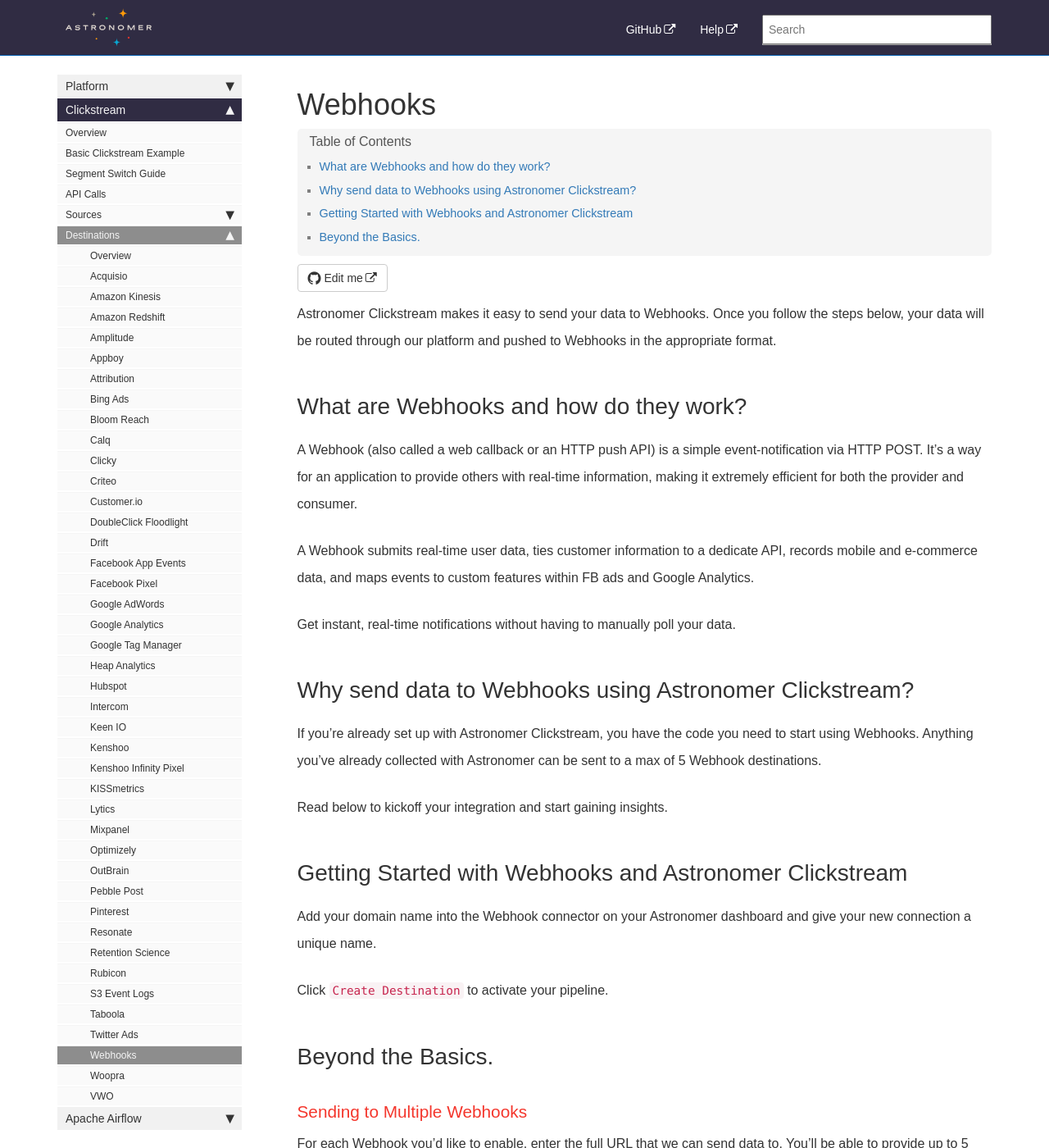
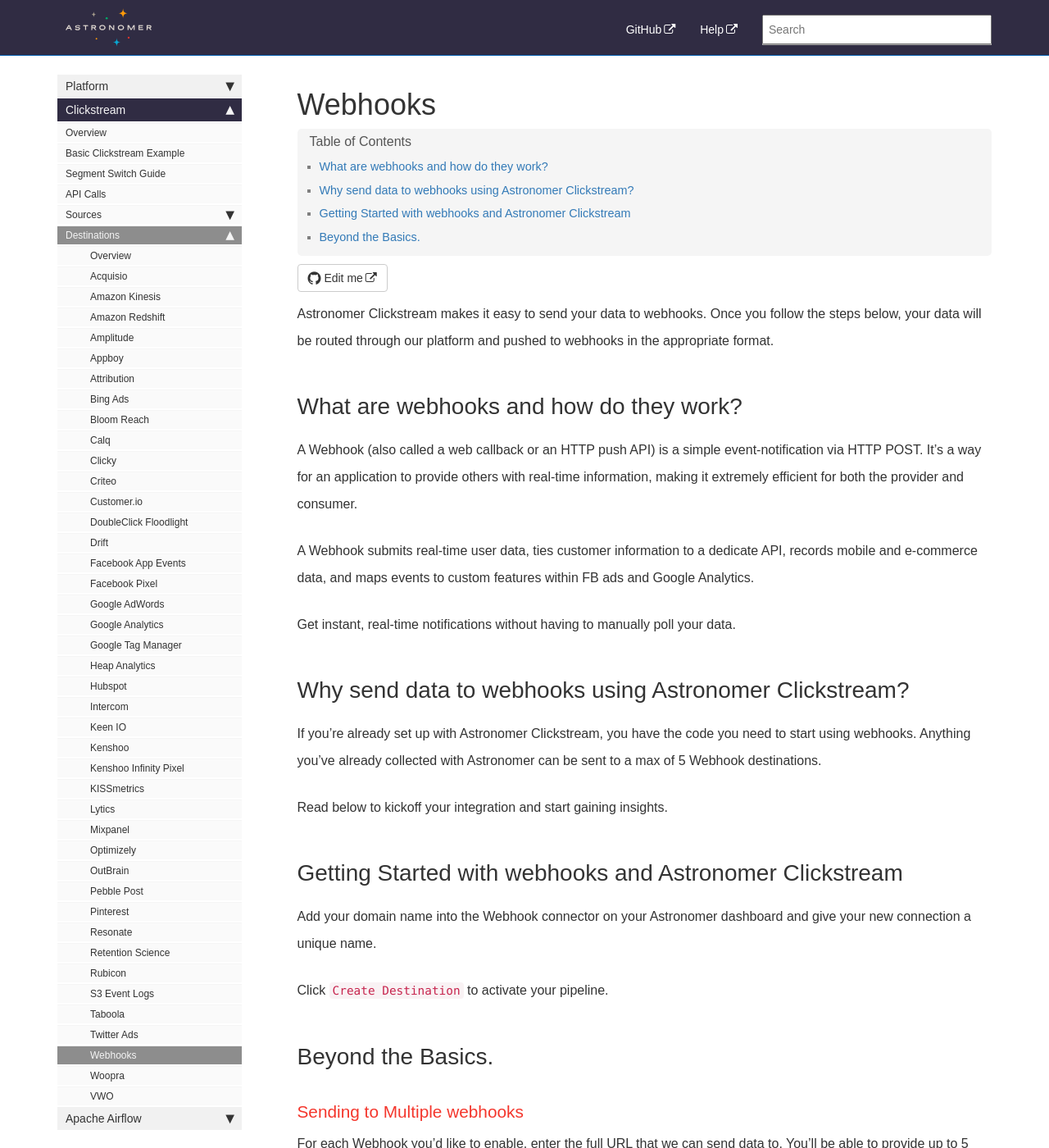
Before and after one commit to petedejoy/documentation, a Jekyll site: the page built from v2/clickstream/destinations/webhooks.md, in a window 1280 px wide and 1400 px high. Shown: the whole window at 82% size. Built offline with Jekyll 4.4.1, drawn with Linux system fonts in a browser that asks for light colours; nearby versions of some CDN libraries; some web fonts are replaced; comment, search, counter and statistics services are not loaded; some of the changed text lies outside the part shown.

```diff
--- a/v2/clickstream/destinations/webhooks.md
+++ b/v2/clickstream/destinations/webhooks.md
@@ -2,9 +2,9 @@
 title: Webhooks
 sidebar: platform_sidebar
 ---
-Astronomer Clickstream makes it easy to send your data to Webhooks. Once you follow the steps below, your data will be routed through our platform and pushed to Webhooks in the appropriate format.
+Astronomer Clickstream makes it easy to send your data to webhooks. Once you follow the steps below, your data will be routed through our platform and pushed to webhooks in the appropriate format.
 
-## What are Webhooks and how do they work?
+## What are webhooks and how do they work?
 
 A Webhook (also called a web callback or an HTTP push API) is a simple event-notification via HTTP POST. It's a way for an application to provide others with real-time information, making it extremely efficient for both the provider and consumer.
 
@@ -12,13 +12,13 @@ A Webhook submits real-time user data, ties customer information to a dedicate A
 
 Get instant, real-time notifications without having to manually poll your data.
 
-## Why send data to Webhooks using Astronomer Clickstream?
+## Why send data to webhooks using Astronomer Clickstream?
 
-If you're already set up with Astronomer Clickstream,  you have the code you need to start using Webhooks. Anything you've already collected with Astronomer can be sent to a max of 5 Webhook destinations.
+If you're already set up with Astronomer Clickstream,  you have the code you need to start using webhooks. Anything you've already collected with Astronomer can be sent to a max of 5 Webhook destinations.
 
 Read below to kickoff your integration and start gaining insights.
 
-## Getting Started with Webhooks and Astronomer Clickstream
+## Getting Started with webhooks and Astronomer Clickstream
 
 Add your domain name into the Webhook connector on your Astronomer dashboard and give your new connection a unique name.
 
@@ -26,6 +26,6 @@ Click `Create Destination` to activate your pipeline.
 
 ## Beyond the Basics.
 
-### Sending to Multiple Webhooks
+### Sending to Multiple webhooks
 
-For each Webhook you'd like to enable, enter the full URL that we can send data to. You'll be able to provide up to 5 Webhooks.
+For each Webhook you'd like to enable, enter the full URL that we can send data to. You'll be able to provide up to 5 webhooks.
```
